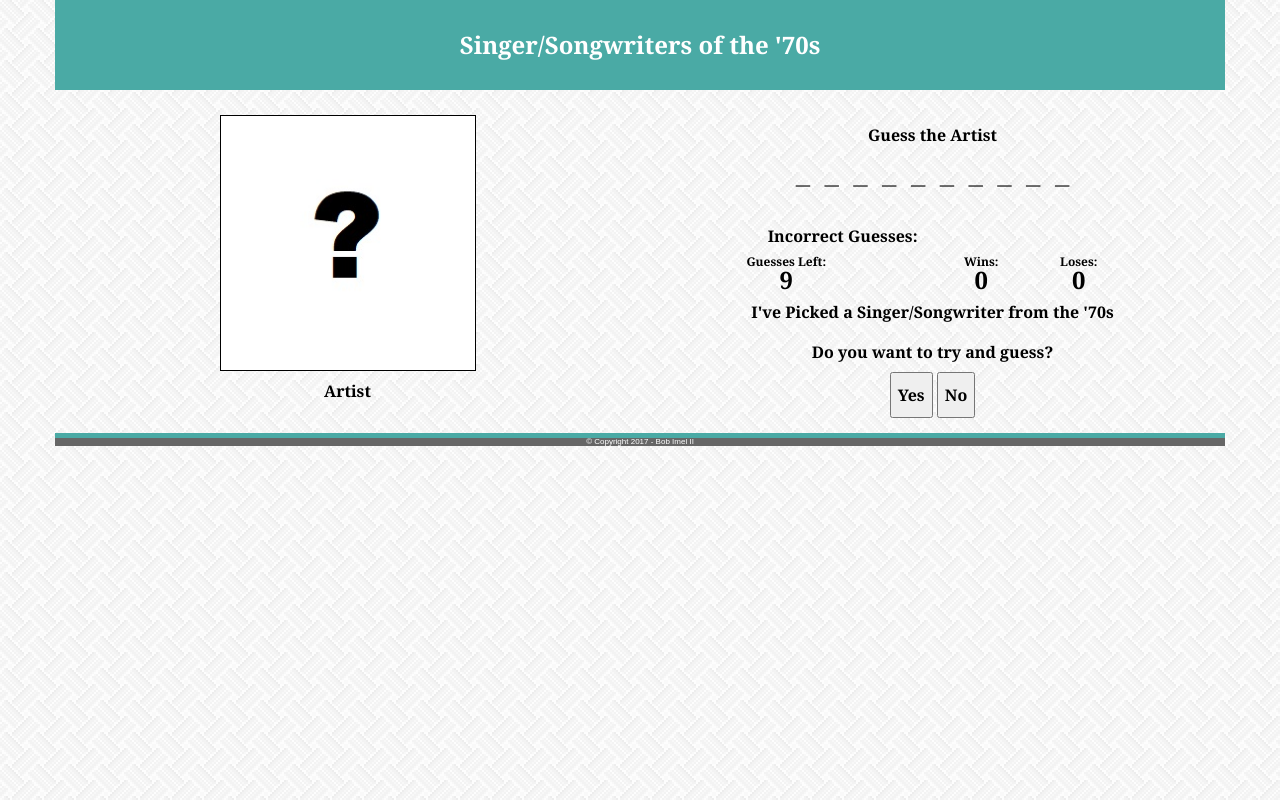
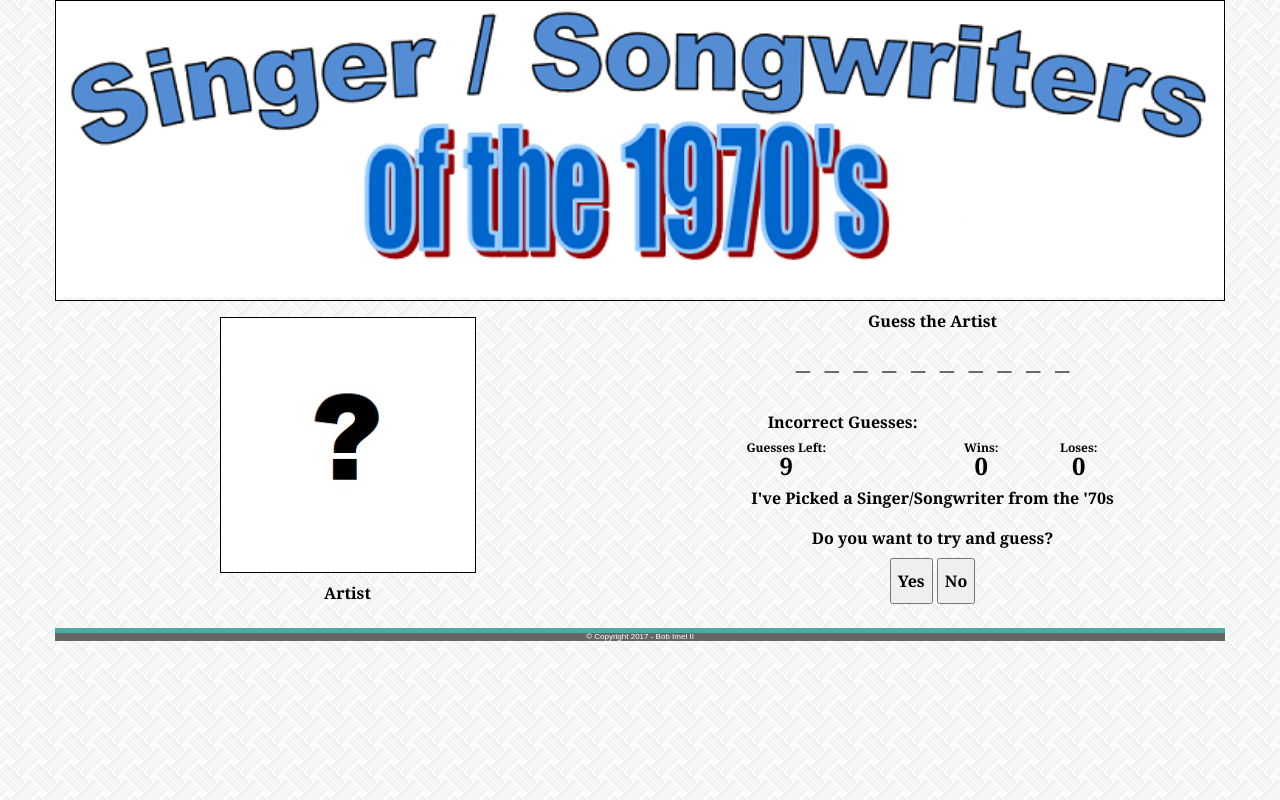
Before and after one commit to bobimel2nd/GameHangman, a plain HTML site: page index.html in a window 1280 px wide. Drawn offline with nearby package versions, Linux system fonts and the light colour scheme.

Commit message:
Version 1.1

```diff
--- a/assets/css/hangman.css
+++ b/assets/css/hangman.css
@@ -73,6 +73,10 @@ h4 {
 	border: 1px solid black;
 }
 
+.Strech {
+	width:100%;
+}
+
 .AlbumCover {
   width: 256px;
   display: block;
--- a/index.html
+++ b/index.html
@@ -10,12 +10,13 @@
 </head>
 <body id=Page onload=Initialize()>
 <div class="container">
-	<div class="row">
-    	<header>Singer/Songwriters of the '70s</header>
+	<div class="row Border">
+		<img class="Strech" src="assets/img/Title.png" alt="Singer/Songwriters of the '70s">
     </div>
     <div class="row">
         <div class="col-md-6">
 			<div class="row">
+				<br>
 		    	<img id="Cover" src="assets\img\Blank.jpg" alt="Album Cover" class="AlbumCover">
 				<audio autoplay id="Music">
 					<source src="#" type="audio/mpeg">
```
Also changed, not shown: assets/img/Title.png (added).
